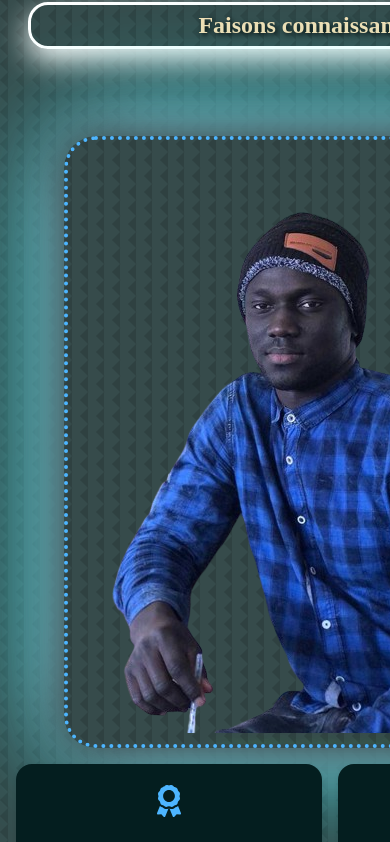
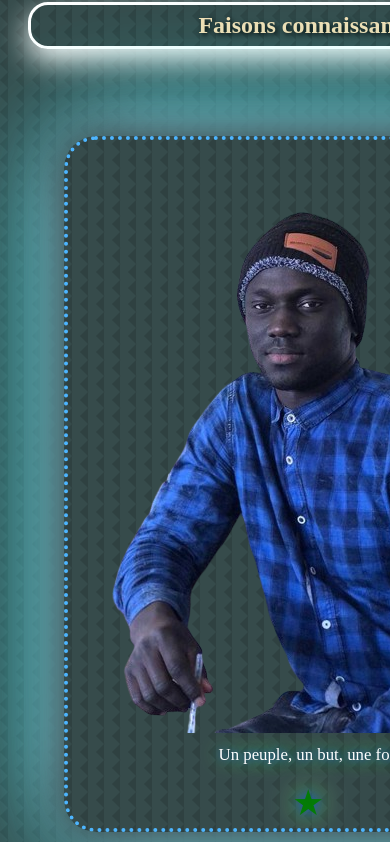
Before and after one commit to Mouhamed1003/keenprogrammer.com, a React (Create React App) app: page / in a window 390 px wide. Shown: the part 1352-2194 px from the top of the page. Built offline with nearby package versions, Linux system fonts and the light colour scheme.

Commit message:
Update a_propos.css

```diff
--- a/src/components/a_propos/a_propos.css
+++ b/src/components/a_propos/a_propos.css
@@ -295,7 +295,7 @@ section {
     .apropos_moi {
         width: 100%;
         margin: 0 1rem auto 1rem;
-        padding: 1rem 1rem 35em;
+        padding: 1rem 1rem 40em;
     }
 
     .apropos_moi-image img {
```
